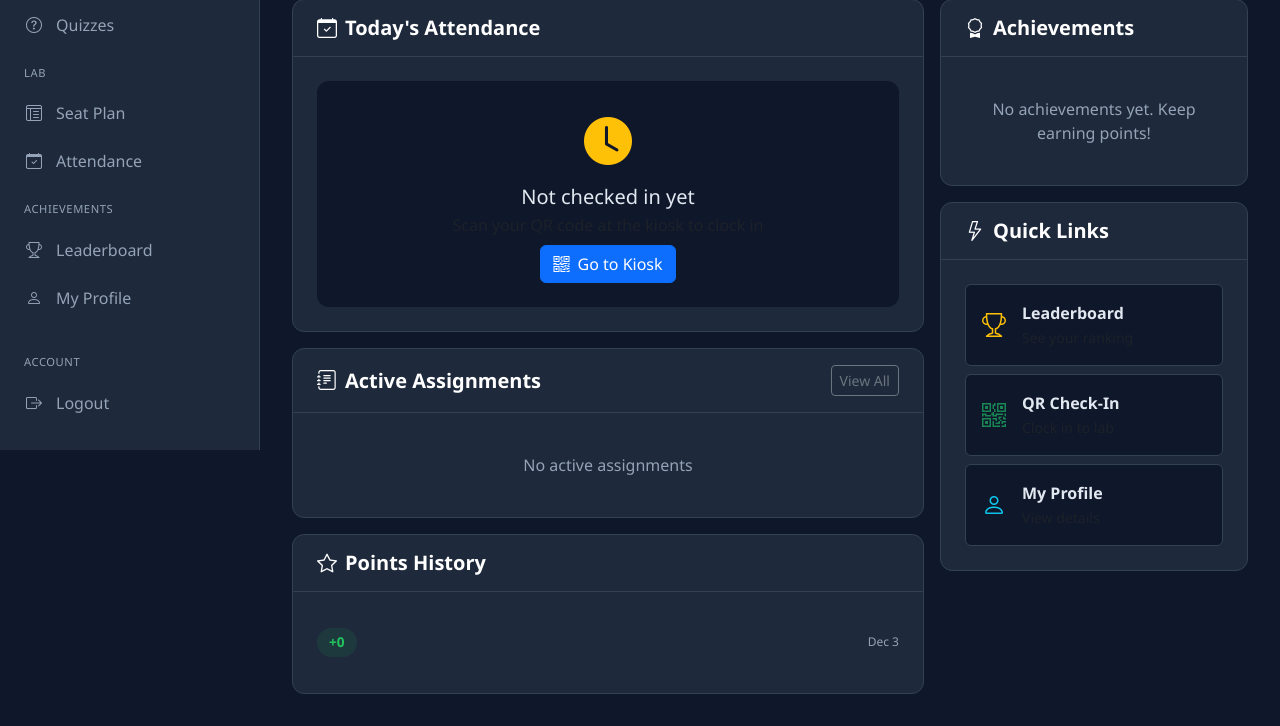
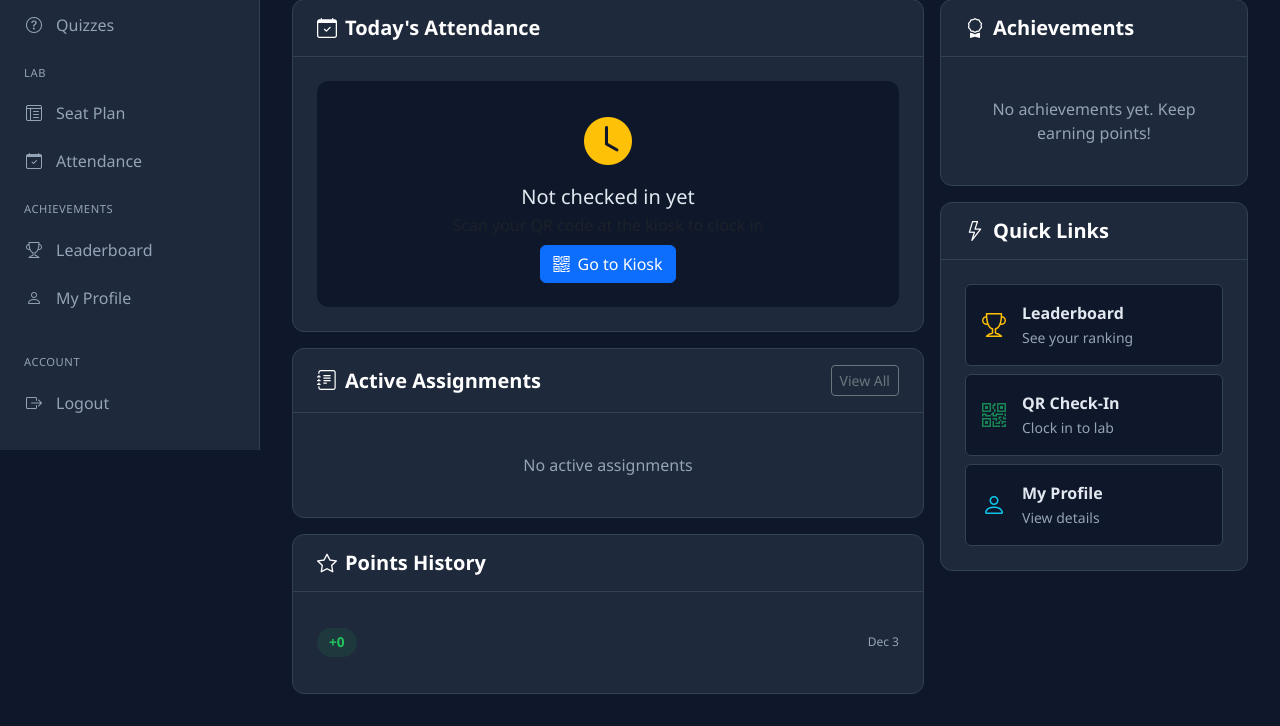
Before and after one commit to elison213/XP-Labs-Gamified-Computer-Laboratory-Management-and-Learning-Management-System, a PHP site: page /dashboard_student.php in a window 1280 px wide. Shown: the part 350-1076 px from the top of the page. Run offline with PHP 8.4, Linux system fonts and the light colour scheme; the visitor is signed in with stand-in values (Sample User, id 1); data that the repository does not hold is empty.

Commit message:
fix: Fix Quick Links subtitle text visibility in dashboard_student.php

```diff
--- a/dashboard_student.php
+++ b/dashboard_student.php
@@ -140,6 +140,11 @@ $leaderboardPos = $db->fetchOne(
         .sidebar-nav .nav-section { color: #64748b; }
         .quick-action { background: #fff; border-color: #e2e8f0; color: #1e293b; }
         .quick-action:hover { border-color: #6366f1; background: rgba(99, 102, 241, 0.05); color: #1e293b; }
+        .quick-action .fw-semibold { color: #1e293b !important; }
+        .quick-action small { color: #64748b !important; }
+        .quick-action .text-muted { color: var(--text-muted) !important; }
+        .quick-action small.text-muted { color: var(--text-muted) !important; }
+        a.quick-action small.text-muted { color: var(--text-muted) !important; }
         .student-name { color: #1e293b; }
         .student-detail { color: #64748b; }
         .activity-content strong { color: #1e293b; }
@@ -515,21 +520,21 @@ $leaderboardPos = $db->fetchOne(
                             <i class="bi bi-trophy text-warning fs-4"></i>
                             <div>
                                 <div class="fw-semibold" style="color: var(--text)">Leaderboard</div>
-                                <small class="text-muted">See your ranking</small>
+                                <small style="color: var(--text-muted) !important;">See your ranking</small>
                             </div>
                         </a>
                         <a href="qr_scan.php" class="quick-action d-flex align-items-center gap-3 p-3 rounded text-decoration-none mb-2" style="background: var(--bg-dark); border: 1px solid var(--border); color: var(--text);">
                             <i class="bi bi-qr-code text-success fs-4"></i>
                             <div>
                                 <div class="fw-semibold" style="color: var(--text)">QR Check-In</div>
-                                <small class="text-muted">Clock in to lab</small>
+                                <small style="color: var(--text-muted) !important;">Clock in to lab</small>
                             </div>
                         </a>
                         <a href="profile_student.php" class="quick-action d-flex align-items-center gap-3 p-3 rounded text-decoration-none" style="background: var(--bg-dark); border: 1px solid var(--border); color: var(--text);">
                             <i class="bi bi-person text-info fs-4"></i>
                             <div>
                                 <div class="fw-semibold" style="color: var(--text)">My Profile</div>
-                                <small class="text-muted">View details</small>
+                                <small style="color: var(--text-muted) !important;">View details</small>
                             </div>
                         </a>
                     </div>
```
